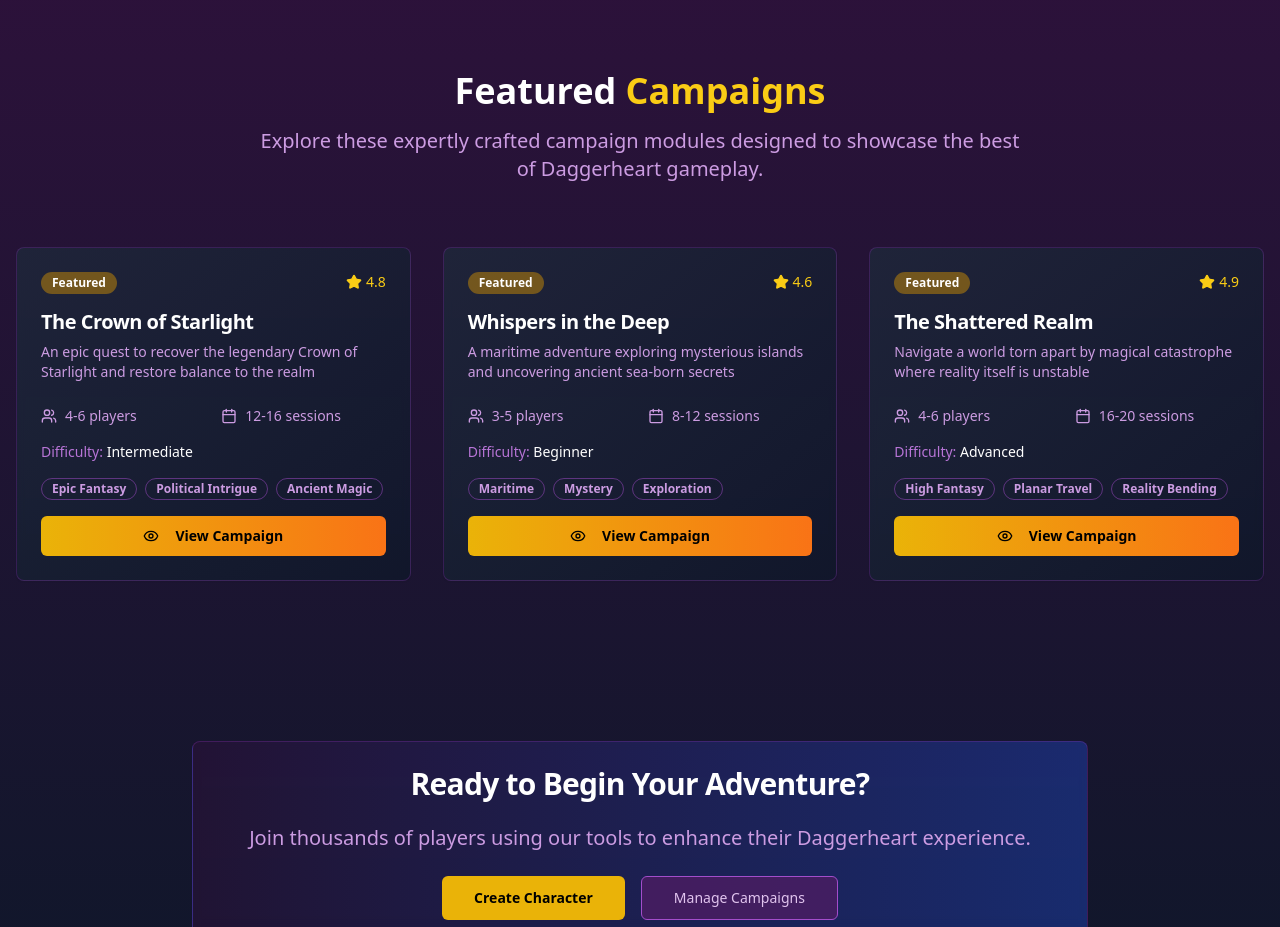
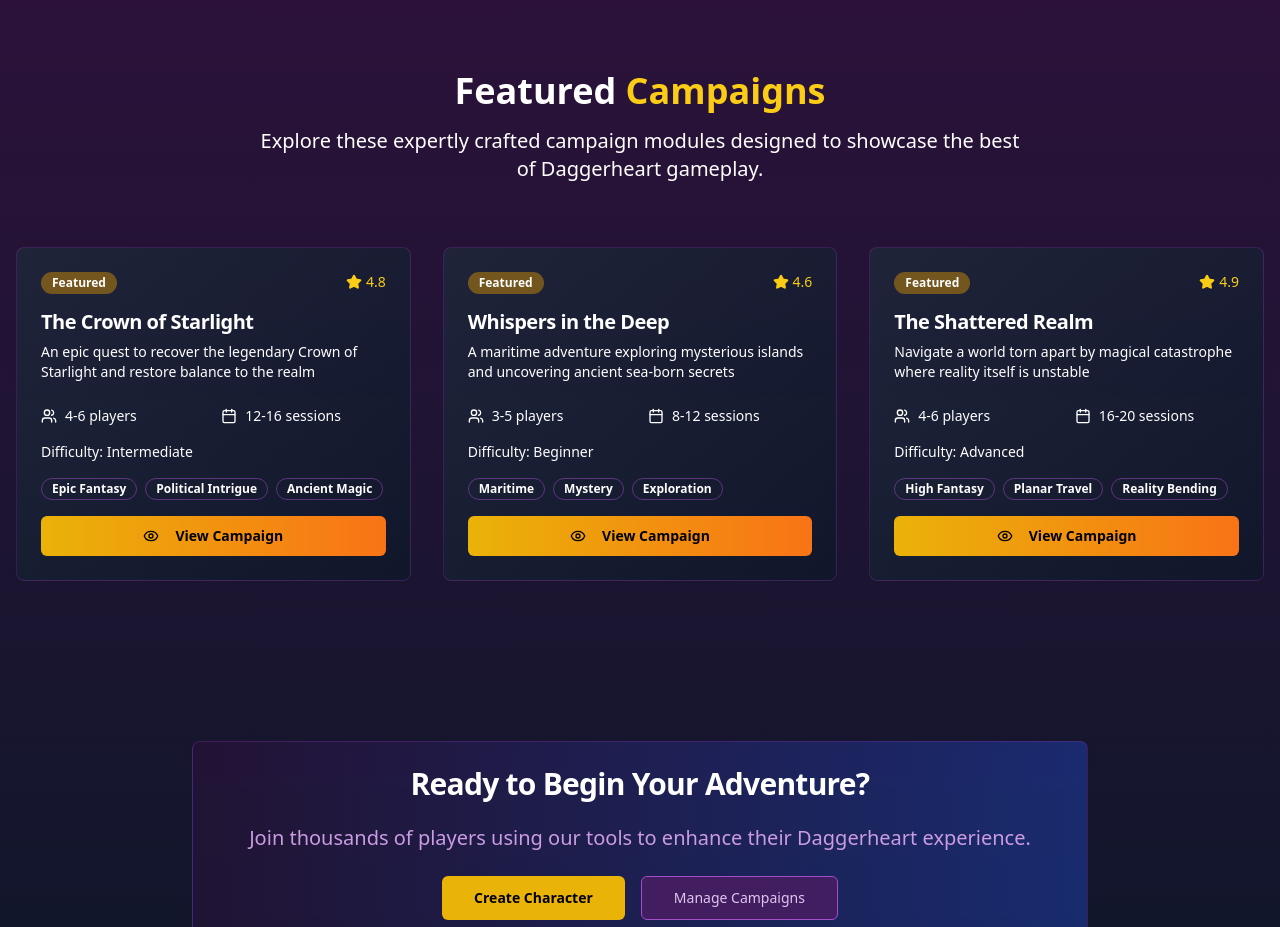
Before and after one commit to The-Code-Monkey/daggerheart-forge-interactive-sheets, a React (Vite) app: page / in a window 1280 px wide. Shown: the part 1260-2187 px from the top of the page. Built offline with nearby package versions, Linux system fonts and the light colour scheme.

Commit message:
Fix: Homepage card text color
Change the text color of the homepage cards to white.

```diff
--- a/src/components/FeaturedCampaigns.tsx
+++ b/src/components/FeaturedCampaigns.tsx
@@ -54,7 +54,7 @@ const FeaturedCampaigns = () => {
           <h2 className="text-4xl font-bold text-white mb-4">
             Featured <span className="text-yellow-400">Campaigns</span>
           </h2>
-          <p className="text-xl text-brand-200 max-w-3xl mx-auto">
+          <p className="text-xl text-white max-w-3xl mx-auto">
             Explore these expertly crafted campaign modules designed to showcase
             the best of Daggerheart gameplay.
           </p>
@@ -84,23 +84,23 @@ const FeaturedCampaigns = () => {
                 <CardTitle className="text-white text-xl mb-2">
                   {campaign.name}
                 </CardTitle>
-                <CardDescription className="text-brand-200">
+                <CardDescription className="text-white">
                   {campaign.description}
                 </CardDescription>
               </CardHeader>
               <CardContent className="space-y-4">
                 <div className="grid grid-cols-2 gap-4 text-sm">
-                  <div className="flex items-center gap-2 text-brand-200">
+                  <div className="flex items-center gap-2 text-white">
                     <Users className="w-4 h-4" />
                     {campaign.players}
                   </div>
-                  <div className="flex items-center gap-2 text-brand-200">
+                  <div className="flex items-center gap-2 text-white">
                     <Calendar className="w-4 h-4" />
                     {campaign.sessions}
                   </div>
                 </div>
 
-                <div className="text-sm text-brand-300">
+                <div className="text-sm text-white">
                   Difficulty:{" "}
                   <span className="text-white font-medium">
                     {campaign.difficulty}
@@ -112,7 +112,7 @@ const FeaturedCampaigns = () => {
                     <Badge
                       key={index}
                       variant="outline"
-                      className="border-brand-400/50 text-brand-200 text-xs"
+                      className="border-brand-400/50 text-white text-xs"
                     >
                       {tag}
                     </Badge>
--- a/src/components/molecules/IconCard/IconCard.tsx
+++ b/src/components/molecules/IconCard/IconCard.tsx
@@ -27,11 +27,11 @@ const IconCard = ({ icon, title, description }: IconCardProps) => {
         >
           <Icon icon={icon} className="text-black" />
         </GradientBox>
-        <CardTitle>{title}</CardTitle>
+        <CardTitle className="text-white">{title}</CardTitle>
       </CardHeader>
       <CardContent>
         <CardDescription>
-          <Text variant="body" color="secondary">
+          <Text variant="body" color="primary" className="text-white">
             {description}
           </Text>
         </CardDescription>
```
